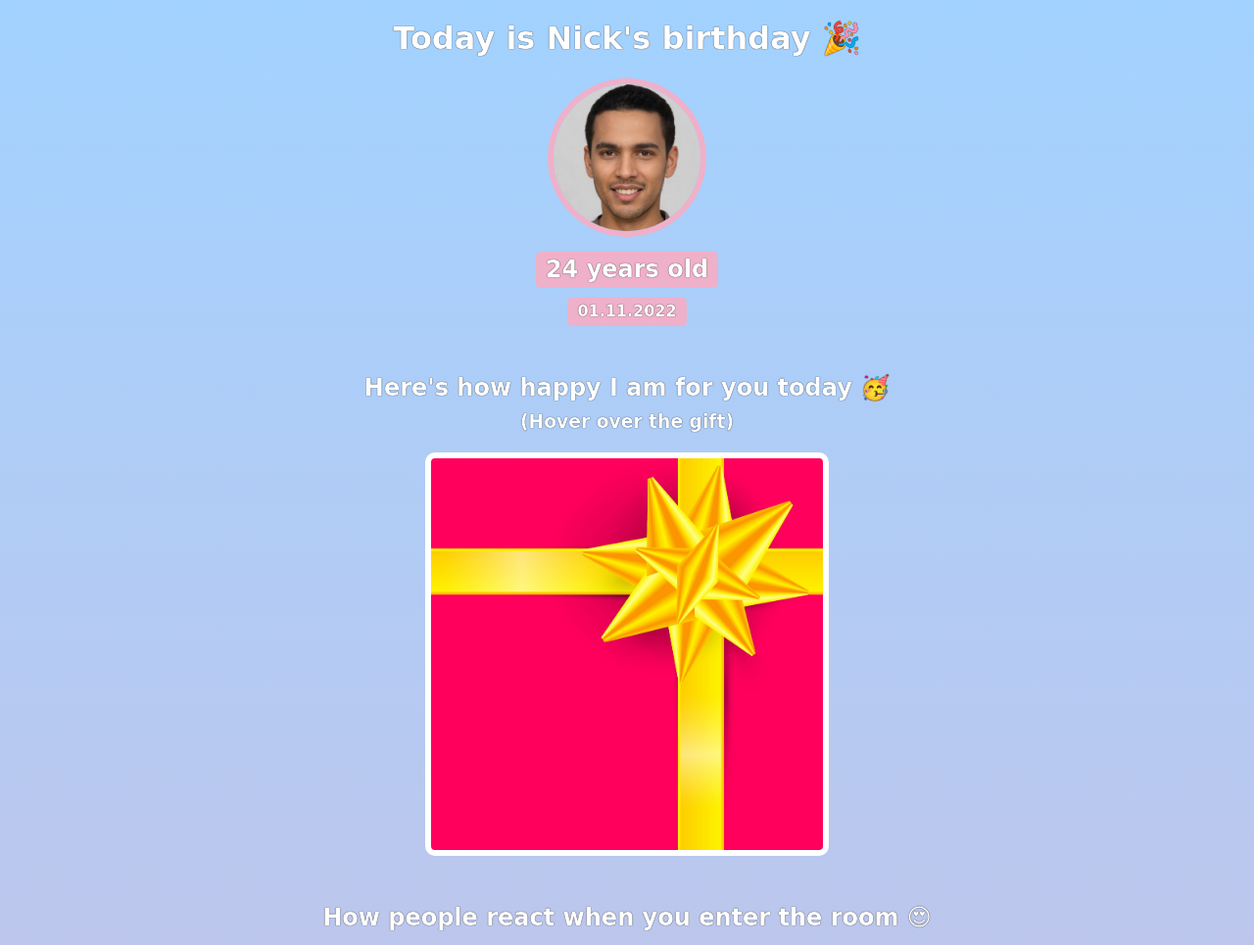
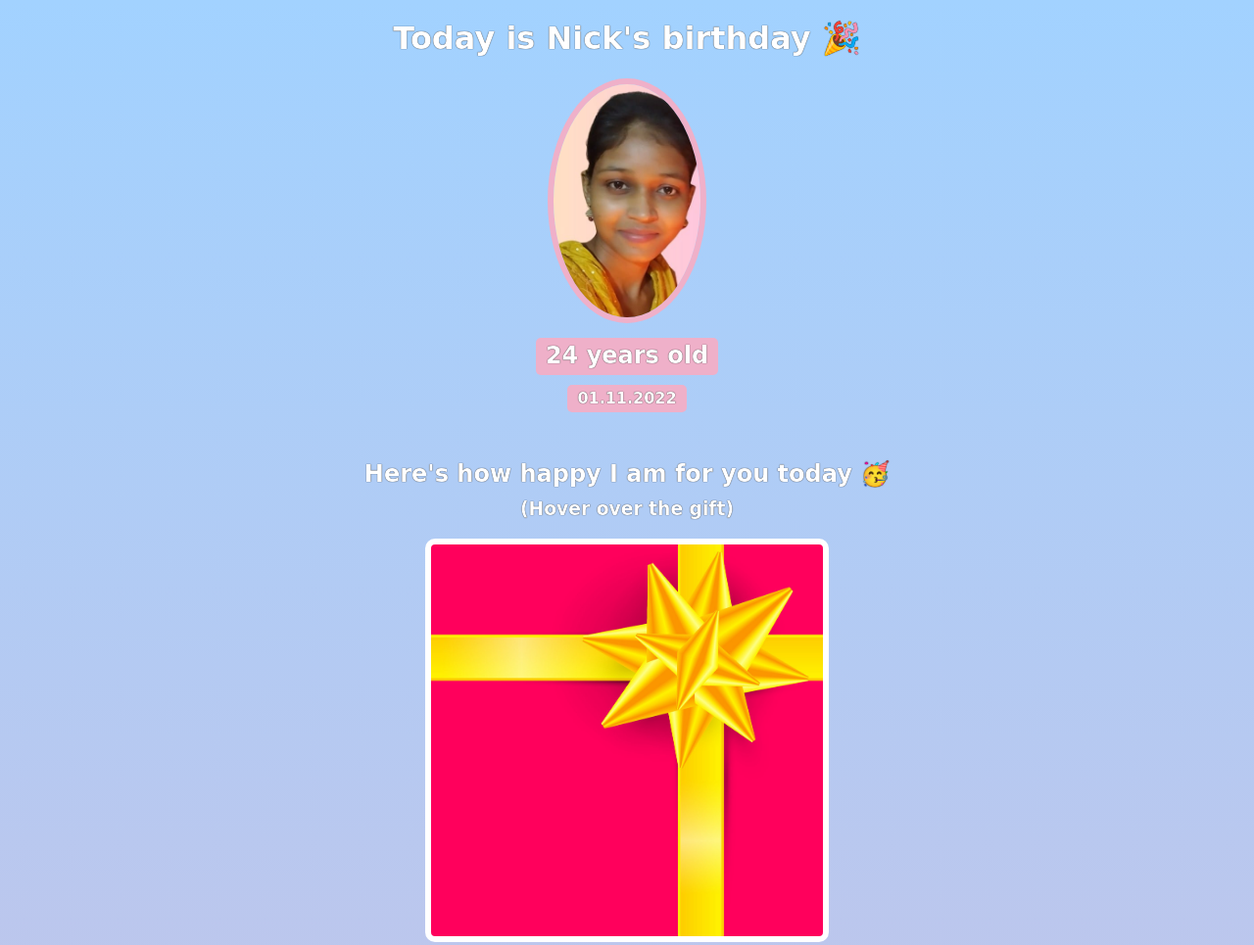
Before and after one commit to Saloni581/Html_CSS_Projects, a website built with Vite: page BirthDaySite/index.html in a window 1280 px wide. Shown: the top 965 px of the page at 98% size. Built offline with nearby package versions, Linux system fonts and the light colour scheme; a web font is replaced by a local one.

Commit message:
Update index.html

```diff
--- a/BirthDaySite/index.html
+++ b/BirthDaySite/index.html
@@ -8,7 +8,7 @@
     <body>
         <div id="header">
             <h1>Today is Nick's birthday 🎉</h1>
-            <img id="bff-img" src="images/nick.jpg">
+            <img id="bff-img" src="images/payal.jpg">
             <h2 id="bday-age">24 years old</h2>
             <h4 id="bday-date">01.11.2022</h4>
         </div>
```
